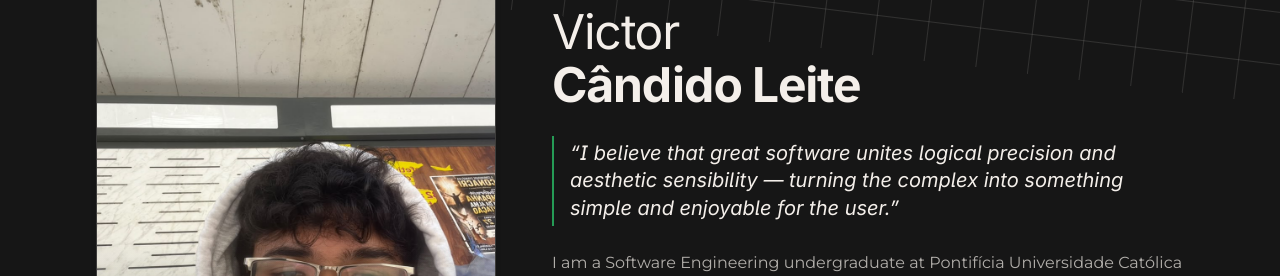
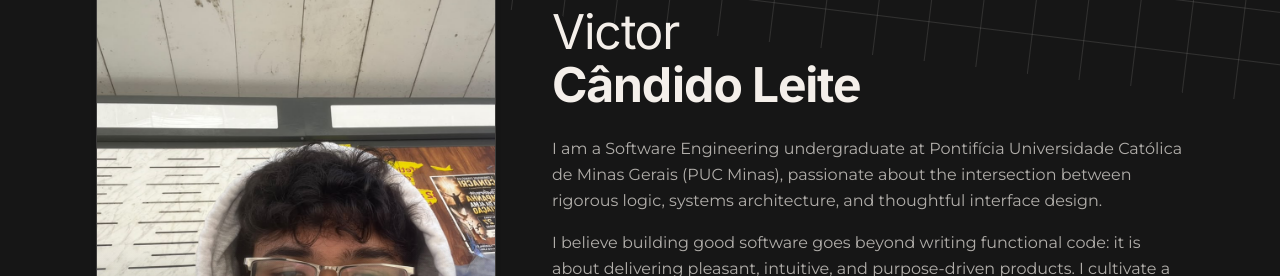
Before and after one commit to thevictorcandido/portfolio-victor, a React (Vite) app: page / in a window 1280 px wide. Shown: the part 1180-1456 px from the top of the page. Built offline with nearby package versions, Linux system fonts and the light colour scheme; no server answers; a web font is replaced by a local one.

Commit message:
feat: tira a citação do Sobre

```diff
--- a/src/components/About.jsx
+++ b/src/components/About.jsx
@@ -96,7 +96,7 @@ export default function About() {
           {/* Coluna de Texto, Frase & Detalhes */}
           <div className="flex-1 flex flex-col justify-between py-2">
 
-            {/* Bloco Superior: Nome e Frase em Destaque */}
+            {/* Bloco Superior: Nome e Biografia */}
             <div>
               <p className="text-xs font-semibold tracking-[0.25em] text-cream/45 uppercase font-sans mb-3">
                 {t('about.roleCategory')}
@@ -106,11 +106,6 @@ export default function About() {
                 {t('about.nameLight')} <br />
                 <span className="font-bold text-cream">{t('about.nameBold')}</span>
               </h3>
-
-              {/* Frase / Citação integrada no estilo do card */}
-              <blockquote className="mt-6 font-display font-medium text-base sm:text-lg md:text-xl text-cream leading-snug italic border-l-2 border-moss pl-4 py-1">
-                {t('about.quote')}
-              </blockquote>
 
               {/* Texto sobre mim (Biografia) */}
               <div className="mt-6 space-y-4 text-cream/70 text-sm sm:text-base leading-relaxed font-normal">
--- a/src/i18n/locales/en/translation.json
+++ b/src/i18n/locales/en/translation.json
@@ -34,7 +34,6 @@
     "roleCategory": "SOFTWARE ENGINEERING · FOCUS ON BACKEND & AI",
     "nameLight": "Victor",
     "nameBold": "Cândido Leite",
-    "quote": "“I believe that great software unites logical precision and aesthetic sensibility — turning the complex into something simple and enjoyable for the user.”",
     "photoRole": "Developer & Creator",
     "photoCity": "Belo Horizonte, MG · Brazil",
     "ctaTalk": "Let's connect",
--- a/src/i18n/locales/pt-BR/translation.json
+++ b/src/i18n/locales/pt-BR/translation.json
@@ -34,7 +34,6 @@
     "roleCategory": "ENGENHARIA DE SOFTWARE · FOCO EM BACKEND & IA",
     "nameLight": "Victor",
     "nameBold": "Cândido Leite",
-    "quote": "“Acredito que o bom software é aquele que une precisão lógica e sensibilidade estética — tornando o complexo simples e agradável para quem o utiliza.”",
     "photoRole": "Desenvolvedor & Criador",
     "photoCity": "Belo Horizonte, MG",
     "ctaTalk": "Vamos conversar",
```
Also changed, not shown: 2 other files (tests, documents, lock files or other folders).
